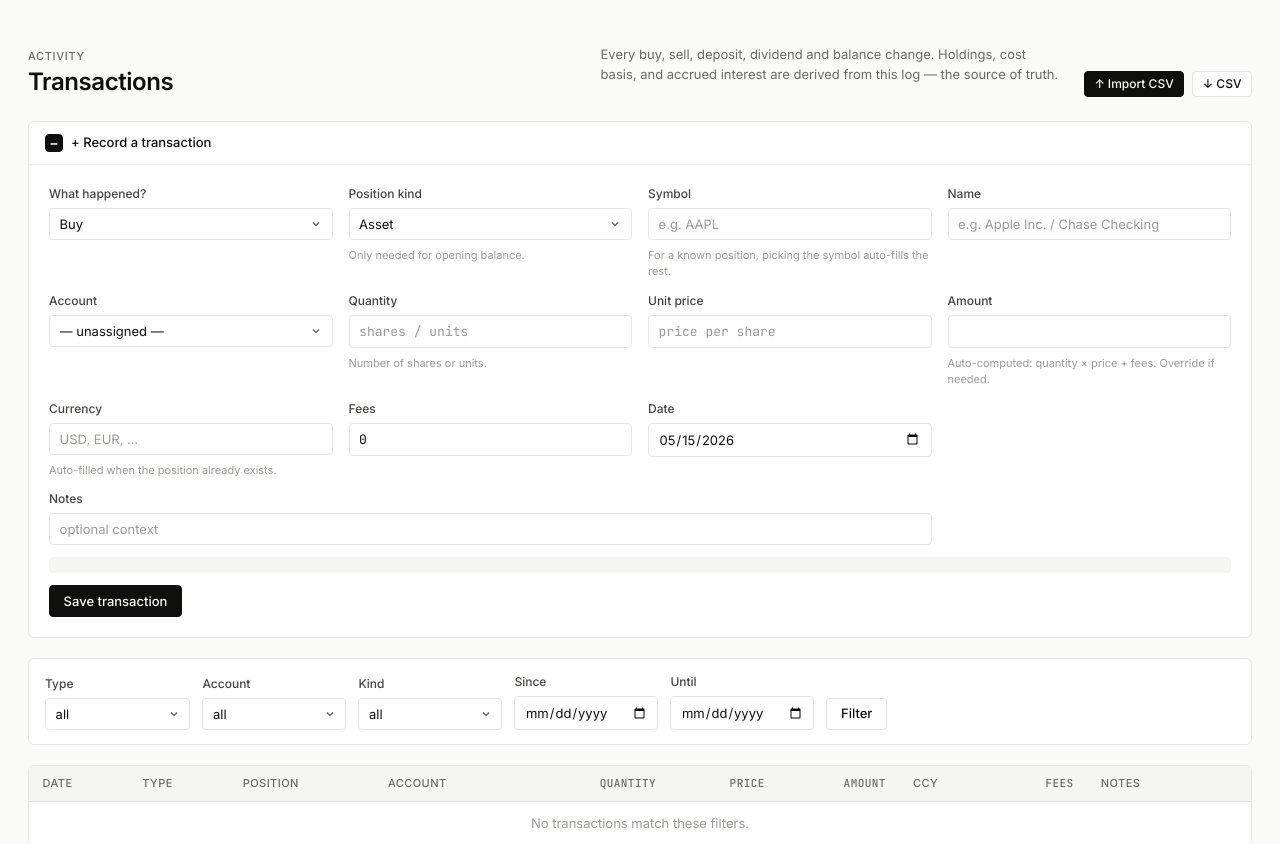
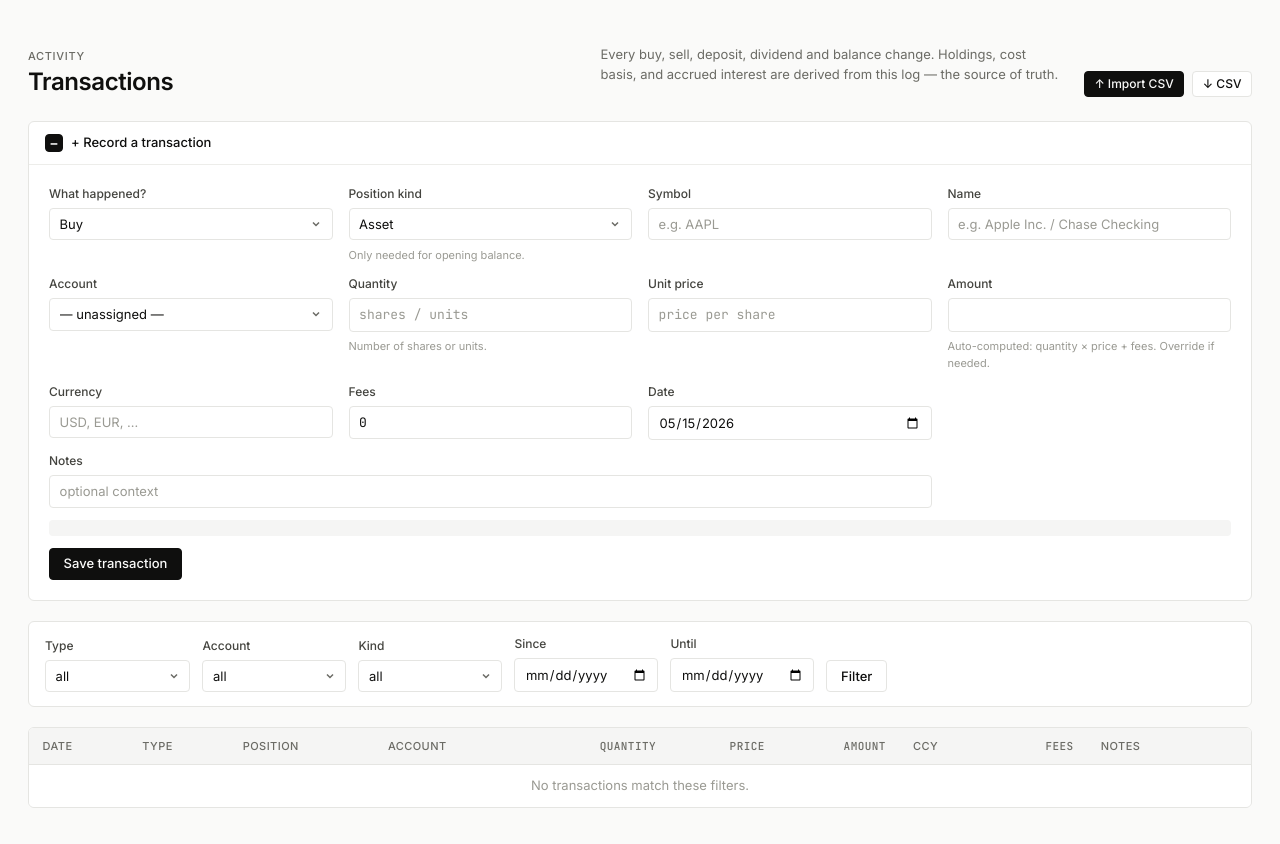
Before and after one commit to Jonatan-Gani/personal-portfolio, a FastAPI app: page /transactions in a window 1280 px wide. Shown: the part 56-900 px from the top of the page. Run offline with FastAPI, Linux system fonts and the light colour scheme; data that the repository does not hold is empty.

Commit message:
Remove position autocomplete from the transaction form
Picking a known symbol/name from the datalist was silently filling in
Name, Currency, and Account from the matched position — making the
form feel locked to whichever existing position the user had picked.
The transaction-recording stage should not be about choosing a
position; the server still matches or creates one from the typed
symbol+name+account on submit.

```diff
--- a/src/portfolio_manager/web/templates/transactions.html
+++ b/src/portfolio_manager/web/templates/transactions.html
@@ -59,12 +59,11 @@
         </label>
 
         <label class="field" id="tx-symbol-field">Symbol
-          <input name="symbol" id="tx-symbol" list="known-symbols" placeholder="e.g. AAPL" autocomplete="off">
-          <span class="hint">For a known position, picking the symbol auto-fills the rest.</span>
+          <input name="symbol" id="tx-symbol" placeholder="e.g. AAPL" autocomplete="off">
         </label>
 
         <label class="field" id="tx-name-field">Name
-          <input name="name" id="tx-name" list="known-names" placeholder="e.g. Apple Inc. / Chase Checking" autocomplete="off">
+          <input name="name" id="tx-name" placeholder="e.g. Apple Inc. / Chase Checking" autocomplete="off">
         </label>
 
         <label class="field">Account
@@ -91,7 +90,6 @@
 
         <label class="field" data-show="all">Currency
           <input name="currency" id="tx-currency" maxlength="3" list="ccy-list" placeholder="USD, EUR, …">
-          <span class="hint">Auto-filled when the position already exists.</span>
         </label>
 
         <label class="field" data-show="buy,sell,deposit,withdraw,dividend,interest,repayment">Fees
@@ -110,18 +108,6 @@
 
         <button class="btn btn-primary span-4" style="justify-self:start" id="tx-submit">Save transaction</button>
       </div>
-
-      <!-- Autocomplete sources for existing positions. The form does not require
-           that the user pick one of these: typing a brand-new symbol/name will
-           create the position on submit. -->
-      <datalist id="known-symbols">
-        {% for a in assets %}{% if a.symbol %}<option value="{{ a.symbol }}" data-name="{{ a.name }}" data-currency="{{ a.currency }}" data-account="{{ a.account_id or '' }}">{{ a.name }}</option>{% endif %}{% endfor %}
-      </datalist>
-      <datalist id="known-names">
-        {% for a in assets %}<option value="{{ a.name }}" data-symbol="{{ a.symbol or '' }}" data-currency="{{ a.currency }}" data-account="{{ a.account_id or '' }}" data-kind="asset">{% if a.symbol %}{{ a.symbol }} · {% endif %}{{ a.currency }}</option>{% endfor %}
-        {% for ca in cash_accounts %}<option value="{{ ca.account_name }}" data-currency="{{ ca.currency }}" data-account="{{ ca.account_id or '' }}" data-kind="cash">cash · {{ ca.currency }}</option>{% endfor %}
-        {% for l in liabilities %}<option value="{{ l.name }}" data-currency="{{ l.currency }}" data-account="{{ l.account_id or '' }}" data-kind="liability">liability · {{ l.currency }}</option>{% endfor %}
-      </datalist>
     </form>
   </div>
 </details>
@@ -135,9 +121,6 @@
   const KIND = document.getElementById("tx-kind");
   const SYMBOL_FIELD = document.getElementById("tx-symbol-field");
   const NAME_FIELD = document.getElementById("tx-name-field");
-  const SYMBOL = document.getElementById("tx-symbol");
-  const NAME = document.getElementById("tx-name");
-  const ACCOUNT = document.getElementById("tx-account");
   const QTY = document.getElementById("tx-qty");
   const PRICE = document.getElementById("tx-price");
   const AMOUNT = document.getElementById("tx-amount");
@@ -190,31 +173,6 @@
     }
   }
 
-  // When the user picks a known symbol or name from the datalist, auto-fill the
-  // rest of the position metadata. This makes "use existing" feel instant
-  // without forcing the user through a separate picker.
-  function lookupAndFill(source) {
-    if (source === "symbol") {
-      const v = (SYMBOL.value || "").trim().toUpperCase();
-      if (!v) return;
-      const opt = Array.from(document.getElementById("known-symbols").options).find(o => o.value.toUpperCase() === v);
-      if (opt) {
-        if (!NAME.dataset.userTouched) NAME.value = opt.dataset.name || "";
-        if (!CURRENCY.dataset.userTouched) CURRENCY.value = opt.dataset.currency || "";
-        if (!ACCOUNT.dataset.userTouched) ACCOUNT.value = opt.dataset.account || "";
-      }
-    } else if (source === "name") {
-      const v = (NAME.value || "").trim();
-      if (!v) return;
-      const opt = Array.from(document.getElementById("known-names").options).find(o => o.value === v);
-      if (opt) {
-        if (!SYMBOL.dataset.userTouched) SYMBOL.value = opt.dataset.symbol || "";
-        if (!CURRENCY.dataset.userTouched) CURRENCY.value = opt.dataset.currency || "";
-        if (!ACCOUNT.dataset.userTouched) ACCOUNT.value = opt.dataset.account || "";
-      }
-    }
-  }
-
   function recompute() {
     const t = TYPE.value;
     const q = parseFloat(QTY.value);
@@ -243,12 +201,8 @@
 
   TYPE.addEventListener("change", () => { applyTypeVisibility(); recompute(); });
   KIND.addEventListener("change", () => { applyTypeVisibility(); recompute(); });
-  SYMBOL.addEventListener("input", () => { SYMBOL.dataset.userTouched = "1"; lookupAndFill("symbol"); });
-  NAME.addEventListener("input", () => { NAME.dataset.userTouched = "1"; lookupAndFill("name"); });
-  ACCOUNT.addEventListener("change", () => { ACCOUNT.dataset.userTouched = "1"; });
   [QTY, PRICE, FEES].forEach(el => el && el.addEventListener("input", recompute));
   AMOUNT.addEventListener("input", () => { AMOUNT.dataset.userTouched = "1"; });
-  CURRENCY.addEventListener("input", () => { CURRENCY.dataset.userTouched = "1"; });
 
   applyTypeVisibility();
 })();
```
